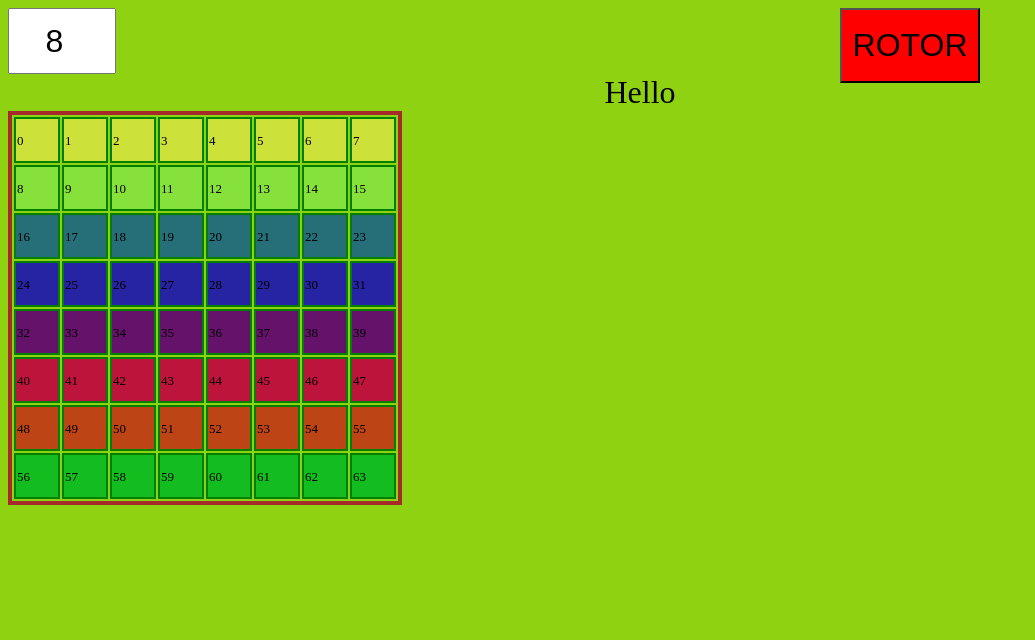
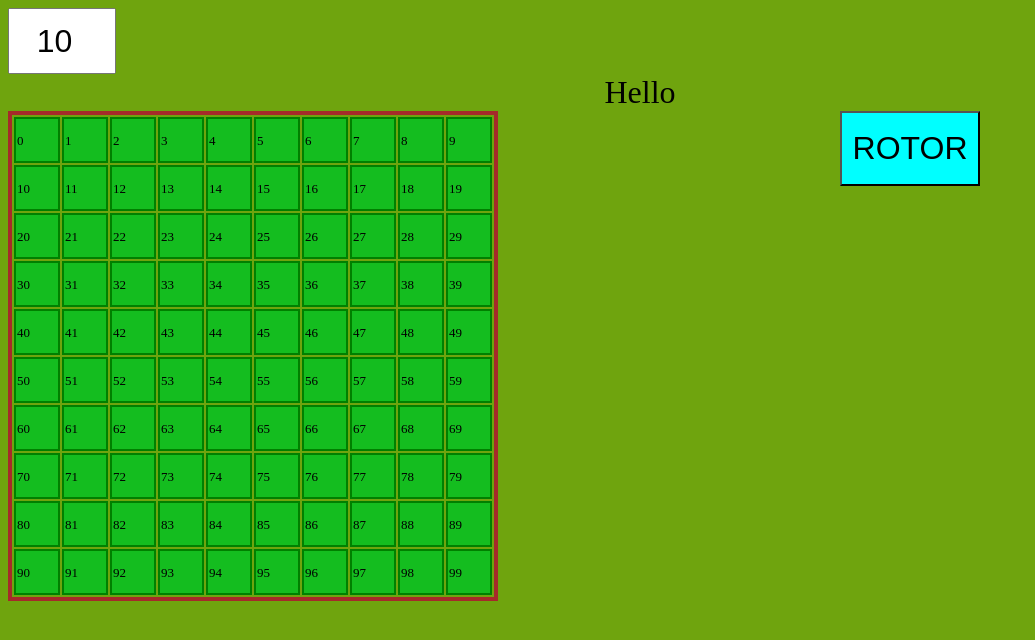
Before and after one commit to PetkoPopov/Rotor_array, a plain HTML site: page index.html in a window 1280 px wide. Both pictures are taken after a click on the button "START". Shown: the whole page, without its empty margins (0-1035 px from the left). Drawn offline with Linux system fonts and the light colour scheme.

Commit message:
working well without colors

```diff
--- a/index.css
+++ b/index.css
@@ -1,11 +1,12 @@
 body{
-background-color: #8fd212;
+background-color: #6fa40e;
 }
 div{
     font-size: xx-large;
     text-align: center;
 }
 #matrix_size{
+    position: relative;
     text-align: center;
     font-size: xx-large;
     height: 60px;
--- a/index.html
+++ b/index.html
@@ -5,8 +5,10 @@
 <link rel="stylesheet" href="index.css"/>
     </head>
     <body>
-        <input type="number" id="matrix_size" value = "8"/>
-        <matrix></matrix><button id="button_rotor">ROTOR</button>
+        <input type="number" id="matrix_size" value='10'/>
+        <div>
+        <matrix><button id="button_rotor">ROTOR</button></matrix>
+    </div>
 <script src="index.js"></script>
     </body>
 </html>
--- a/index.js
+++ b/index.js
@@ -16,79 +16,21 @@ let matrix_size = document.getElementById('matrix_size')
 let num = Number(matrix_size.value)
 var arr_sqr=[]
 
+var table = document.createElement('table')
 function makeTable(){
 
 var tr = document.createElement('tr')
-var table = document.createElement('table')
 for(i=0;i<num*num;i++){
 
      td = document.createElement('td')
-    if(i>=0 && i<=7){
+     let row_=Math.floor(i/num)
 
-
-            td.innerHTML='<small>'+i+'</small>'
-        td.style.backgroundColor='rgb(204, 226, 58)'
-
-        let sqr = new Sqr(i,'rgb(204, 226, 58)')
-        arr_sqr.push(sqr)
-    } else if(i >= 8 && i<=15 ){
-
-            td.innerHTML='<small>'+i+'</small>'
-            td.style.backgroundColor='#86e23a'
-
-        let sqr = new Sqr(i,'#86e23a')
-        arr_sqr.push(sqr)
-    }else if(i>=16 && i<=23){
-            td.innerHTML='<small>'+i+'</small>'
-            td.style.backgroundColor='hwb(187 15% 53%)'
-
-        let sqr = new Sqr(i,'hwb(187 15% 53%)')
-        arr_sqr.push(sqr)
-    }else if(i>=24 && i <=31){
-            td.innerHTML='<small>'+i+'</small>'
-            td.style.backgroundColor='hwb(241 14% 36%)'
-
-        let sqr = new Sqr(i,'hwb(241 14% 36%)')
-        arr_sqr.push(sqr)
-    }else if(i>=32 && i <=39){
-
-
-        td.innerHTML='<small>'+i+'</small>'
-        td.style.backgroundColor='hwb(296 7% 58%)'
-
-
-        let sqr = new Sqr(i,'hwb(296 7% 58%)')
-        arr_sqr.push(sqr)
-    }else if(i>=40 && i <=47){
-
-    td.innerHTML='<small>'+i+'</small>'
-        td.style.backgroundColor='hwb(346 8% 26%)'
-
-
-        let sqr = new Sqr(i,'hwb(346 8% 26%)')
-        arr_sqr.push(sqr)
-    }else if(i>=48 && i <=55){
-
-
-        td.innerHTML='<small>'+i+'</small>'
-        td.style.backgroundColor='rgb(189, 68, 20)'
-
-
-    let sqr = new Sqr(i,'rgb(189, 68, 20)')
-        arr_sqr.push(sqr)
-    }else if(i>=56 && i <=63){
-
-        td.innerHTML='<small>'+i+'</small>'
-        td.style.backgroundColor='#14bd1f'
-
-
-        let sqr = new Sqr(i,'#14bd1f')
-        arr_sqr.push(sqr)
+    for(e=0;e<num;e++){
+        createSqr(row_,e)
     }
-
     tr.appendChild(td)
 
-    if(i%8 == 7  ){
+    if(i%num== (num-1)  ){
     table.appendChild(tr)
     tr = document.createElement('tr')
 
@@ -105,11 +47,6 @@ function rotor(){
  let n = arr_sqr[i].position
  let row = Math.floor(n/num)
  let col = n%num
-  // 0-0 0*8+num-(1+0)=7
-  //0-1  1*8+num-1=15
-  //0-2  2*num +num-1=23
-  // row= 2 col=4 4*8+num-(1+2)= 32+8-3=37
-  //
 let index = col*num+num-(1+row)
 arr_sqr[i].rotor_index=n
 arr_sqr[i].position=index
@@ -128,9 +65,6 @@ button_rotor.addEventListener('click',()=>{
     {
    button_rotor.innerText="ROTOR"
    makeTable()
-   setTimeout(()=>{
-    button_rotor.style.backgroundColor='red'
-   },2000)
 }else if(button_rotor.textContent == "ROTOR"){
 
     rotor()
@@ -158,12 +92,25 @@ function showTable(){
 
         tr_rotor.appendChild(td_rotor)
 
-        if(i%8 == 7  ){
+        if(i%num == (num-1)  ){
         console.log("made row")
-        table_rotor.appendChild(tr_rotor)
+        // table_rotor.appendChild(tr_rotor)
+        table.appendChild(tr_rotor)
         tr_rotor = document.createElement('tr')
     }
 
     }  // end for
-    matrix.appendChild(table_rotor)
+    matrix.appendChild(table)
 }//end function
+function createSqr(row_ , l){
+    if(row_ == l){
+
+        td.innerHTML='<small>'+i+'</small>'
+        td.style.backgroundColor='#14bd1f'
+
+
+
+        let sqr = new Sqr(i,'#17ad6c')
+        arr_sqr.push(sqr)
+    }
+}
```
